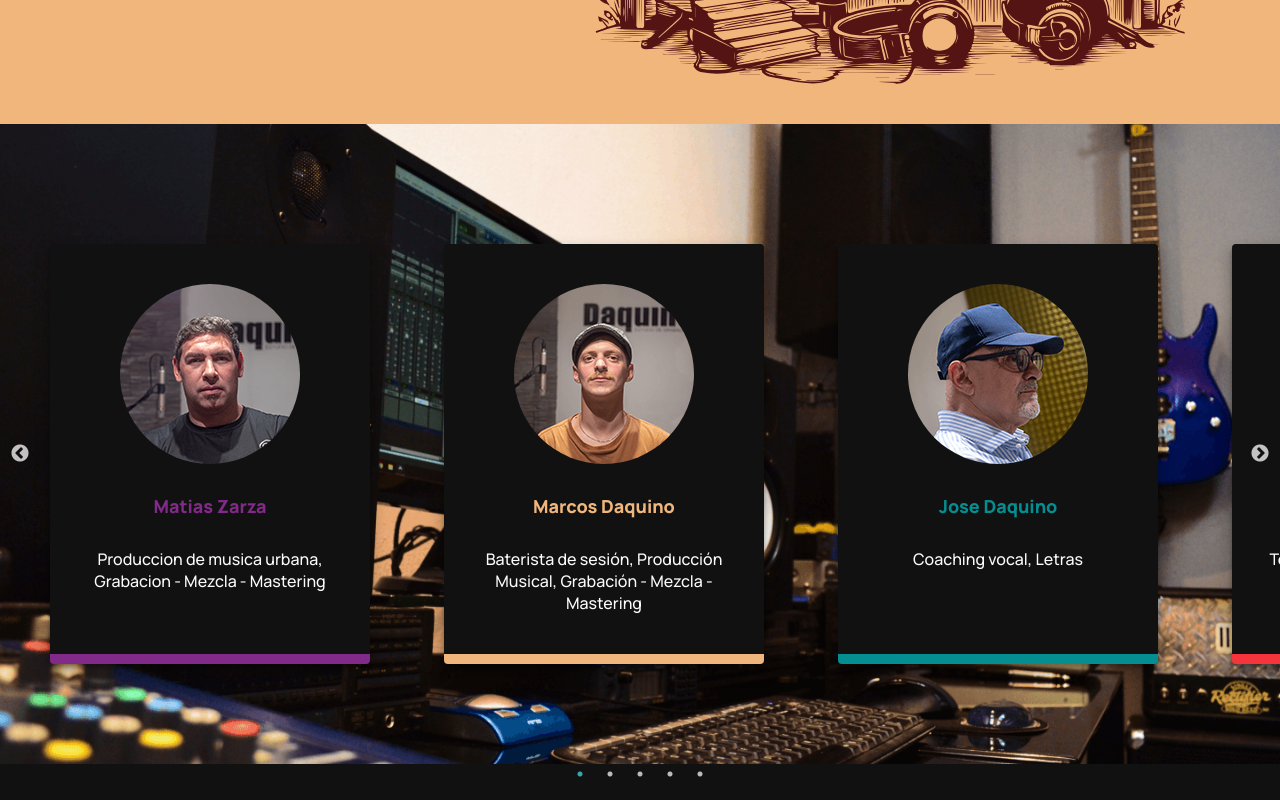
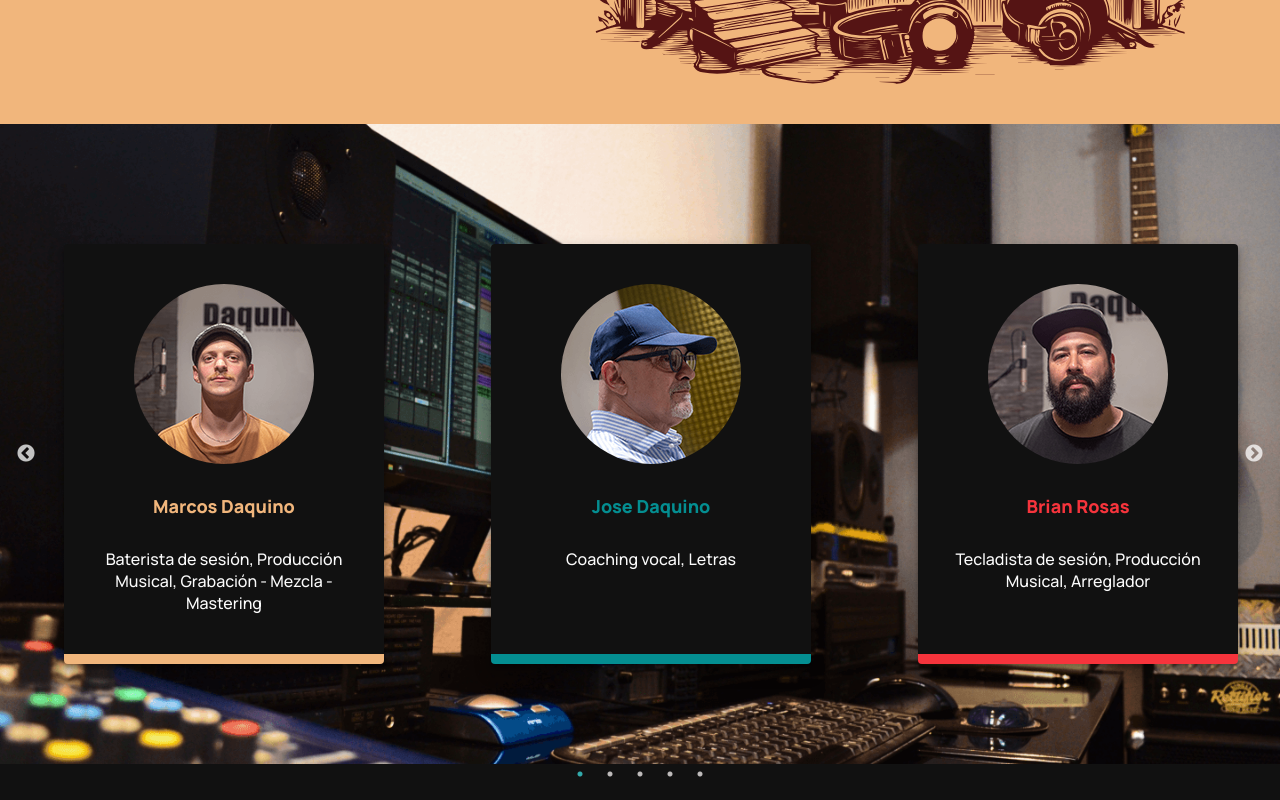
Before and after one commit to MarcosLabra/daquino-estudio, a Next.js app: page / in a window 1280 px wide. Shown: the part 680-1480 px from the top of the page. Built offline with nearby package versions, Linux system fonts and the light colour scheme.

Commit message:
modifico sesion y portada para 1920p

```diff
--- a/src/app/globals.css
+++ b/src/app/globals.css
@@ -14,6 +14,36 @@ body {
   max-width: 100vw;
   overflow-x: hidden;
 }
+
+
+::-webkit-scrollbar {
+  width: 10px;
+}
+
+::-webkit-scrollbar-track {
+  background-color: #111111;
+}
+
+::-webkit-scrollbar-thumb {
+  background-color: #536c7875;
+  border-radius: 10px;
+  /* Bordes redondeados para que tenga forma de pastilla */
+
+  &:hover {
+    background-color: #536c78e7;
+  }
+}
+
+::-webkit-scrollbar-corner {
+  background-color: #111111;
+}
+
+@supports (scrollbar-color: #536c78e7 #111111) {
+  * {
+    scrollbar-color: #536c78e7 #111111;
+  }
+}
+
 
 a {
   color: inherit;
@@ -49,13 +79,17 @@ main {
 }
 
 @media screen and (min-width: 1200px) {
+  .slick-track {
+    left: 5vw !important;
+  }
+
   .slick-prev {
-    left: 10px !important;
+    left: 16px !important;
     z-index: 1;
   }
 
   .slick-next {
-    right: 10px !important;
+    right: 16px !important;
     z-index: 1;
   }
 }
--- a/src/app/ui/cover/Cover.jsx
+++ b/src/app/ui/cover/Cover.jsx
@@ -34,7 +34,6 @@ export default function Cover() {
         width={590}
         height={518}
       />
-
     </section>
   )
 }
--- a/src/app/ui/cover/TeamCarrousel.jsx
+++ b/src/app/ui/cover/TeamCarrousel.jsx
@@ -48,12 +48,14 @@ export default function TeamCarrousel() {
     speed: 500,
     slidesToShow: slidesToShow,
     slidesToScroll: 1,
-    centerMode: true,
     arrows: true,
   };
 
   const updateSettings = () => {
-    if (window.innerWidth >= 1200) {
+
+    if (window.innerWidth >= 1600) {
+      setSlidesToShow(4);
+    } else if (window.innerWidth >= 1200) {
       setSlidesToShow(3);
     } else if (window.innerWidth >= 768) {
       setSlidesToShow(2);
--- a/src/app/ui/cover/cover.module.scss
+++ b/src/app/ui/cover/cover.module.scss
@@ -84,7 +84,7 @@
         text-align: left;
       }
       p {
-        text-align: left;
+        text-align: justify;
         width: 376px;
         font-size: 18px;
       }
@@ -101,3 +101,19 @@
     }
   }
 }
+
+@media screen and (min-width: 1600px) {
+  .cover {
+    .heroImageTablet {
+      display: block;
+      position: relative;
+      margin-bottom: 3vh;
+      opacity: 100%;
+      align-self: flex-end;
+      margin-left: 5vw;
+    }
+    .heroImageDesktop {
+      display: none;
+    }
+  }
+}
--- a/src/app/ui/musicProd/Testimonials.jsx
+++ b/src/app/ui/musicProd/Testimonials.jsx
@@ -28,6 +28,26 @@ const team = [
     testimonial: "Lorem ipsum dolor sit amet consectetur. Massa tristique quam felis sit. Turpis venenatis velit massa lectus donec et diam eu. ",
     artist: "Artista 4",
   },
+  {
+    photo: "/testimonialCards/artist-1.png",
+    testimonial: "Lorem ipsum dolor sit amet consectetur. Massa tristique quam felis sit. Turpis venenatis velit massa lectus donec et diam eu. ",
+    artist: "Artista 5",
+  },
+  {
+    photo: "/testimonialCards/artist-1.png",
+    testimonial: "Lorem ipsum dolor sit amet consectetur. Massa tristique quam felis sit. Turpis venenatis velit massa lectus donec et diam eu. ",
+    artist: "Artista 6",
+  },
+  {
+    photo: "/testimonialCards/artist-1.png",
+    testimonial: "Lorem ipsum dolor sit amet consectetur. Massa tristique quam felis sit. Turpis venenatis velit massa lectus donec et diam eu. ",
+    artist: "Artista 7",
+  },
+  {
+    photo: "/testimonialCards/artist-1.png",
+    testimonial: "Lorem ipsum dolor sit amet consectetur. Massa tristique quam felis sit. Turpis venenatis velit massa lectus donec et diam eu. ",
+    artist: "Artista 8",
+  },
 
 ]
 
@@ -41,11 +61,12 @@ export default function Testimonials() {
     speed: 500,
     slidesToShow: slidesToShow,
     slidesToScroll: 1,
-    centerMode: true,
   };
 
   const updateSettings = () => {
-    if (window.innerWidth >= 1200) {
+    if (window.innerWidth >= 1600) {
+      setSlidesToShow(4);
+    }else if (window.innerWidth >= 1200) {
       setSlidesToShow(3);
     } else if (window.innerWidth >= 768) {
       setSlidesToShow(2);
@@ -61,7 +82,7 @@ export default function Testimonials() {
     return () => {
       window.removeEventListener("resize", updateSettings);
     };
-  }, []); // Empty dependency array ensures useEffect runs only on mount, i.e., on the client side
+  }, []);
 
   return (
     <section className={style.testimonials}>
--- a/src/app/ui/musicProd/musicProd.module.scss
+++ b/src/app/ui/musicProd/musicProd.module.scss
@@ -71,7 +71,7 @@
         width: 450px;
       }
       .phrase {
-        margin-top:40px;
+        margin-top: 40px;
         height: 140px;
         .quotesUpMobile {
           display: none;
@@ -93,10 +93,22 @@
       }
       iframe {
         margin-top: 0;
-        margin-left: 50px;
+        margin-left: 10vw;
         width: 500px;
         height: 550px;
       }
     }
   }
 }
+
+@media screen and (min-width: 1600px) {
+  .musicProd {
+    article {
+      p {
+        font-size: 16px;
+        width: 450px;
+        margin-bottom: 48px;
+      }
+    }
+  }
+}
--- a/src/app/ui/navbar/navbar.module.scss
+++ b/src/app/ui/navbar/navbar.module.scss
@@ -12,6 +12,7 @@
     align-items: center;
     justify-content: space-between;
     padding: 0 16px;
+
     svg {
       width: 32px;
       height: 32px;
@@ -148,3 +149,9 @@
     }
   }
 }
+
+@media screen and (min-width: 1600px) {
+  .navbarContainer {
+    padding: 0 120px;
+  }
+}
--- a/src/app/ui/recordingStudio/recordingStudio.module.scss
+++ b/src/app/ui/recordingStudio/recordingStudio.module.scss
@@ -103,10 +103,22 @@
       }
       iframe {
         margin-top: 0;
-        margin-right: 50px;
+        margin-right: 10vw;
         width: 500px;
         height: 550px;
       }
     }
   }
 }
+
+@media screen and (min-width: 1600px) {
+  .musicProd {
+    article {
+      p {
+        font-size: 16px;
+        width: 450px;
+        margin-bottom: 48px;
+      }
+    }
+  }
+}
--- a/src/app/ui/sectionTitle.module.scss
+++ b/src/app/ui/sectionTitle.module.scss
@@ -22,8 +22,13 @@
 @media screen and (min-width: 1200px) {
   .title {
     padding: 0 60px;
-    h3{
+    h3 {
       font-size: 28px;
     }
   }
 }
+@media screen and (min-width: 1600px) {
+  .title {
+    padding: 0 120px;
+  }
+}
--- a/src/app/ui/session/Session.jsx
+++ b/src/app/ui/session/Session.jsx
@@ -8,11 +8,12 @@ export default function Session() {
     <section id="session" className={style.session}>
       <SectionTitle title={"Músicos de sesión"} />
       <article>
-        <p>Explora la fascinante producción musical con nuestro servicio exclusivo de músicos de sesión desde nuestro estudio para tus proyectos. Comprometidos en elevar la calidad de tu música, nuestros talentosos artistas participan activamente en cada fase, desde la concepción de ideas hasta la ejecución meticulosa, aportando experiencia y creatividad a cada nota. </p>
         <div>
+          <p>Explora la fascinante producción musical con nuestro servicio exclusivo de músicos de sesión desde nuestro estudio para tus proyectos. Comprometidos en elevar la calidad de tu música, nuestros talentosos artistas participan activamente en cada fase, desde la concepción de ideas hasta la ejecución meticulosa, aportando experiencia y creatividad a cada nota. Nuestros músicos no solo destacan por sus habilidades técnicas excepcionales, sino también por su apasionado compromiso con la música. </p>
+          <p>Nos sumergimos en el proceso creativo contigo, abrazando cada etapa para lograr un desarrollo auténtico y una conexión profunda con tu obra. Valoramos la travesía creativa, fomentando la experimentación y autenticidad en cada sesión, superando expectativas y haciendo del proceso musical una experiencia rica y satisfactoria en sí misma. Confía en nosotros para llevar tu música al siguiente nivel desde nuestro estudio, transformando tu proyecto en una obra única y memorable. </p>
+        </div>
 
-          <p>Nuestros músicos no solo destacan por sus habilidades técnicas excepcionales, sino también por su apasionado compromiso con la música. Nos sumergimos en el proceso creativo contigo, abrazando cada etapa para lograr un desarrollo auténtico y una conexión profunda con tu obra. Valoramos la travesía creativa, fomentando la experimentación y autenticidad en cada sesión, superando expectativas y haciendo del proceso musical una experiencia rica y satisfactoria en sí misma. Confía en nosotros para llevar tu música al siguiente nivel desde nuestro estudio, transformando tu proyecto en una obra única y memorable. </p>
-          <div className={style.phrase}>
+        {/* <div className={style.phrase}>
           <Image
             className={style.quotesUpMobile}
             src="/images/quotes-up.svg"
@@ -44,8 +45,8 @@ export default function Session() {
             width={50}
             height={35}
           />
-          </div>
-        </div>
+        </div> */}
+
       </article>
     </section>
   )
--- a/src/app/ui/session/session.module.scss
+++ b/src/app/ui/session/session.module.scss
@@ -62,44 +62,49 @@
     article {
       padding: 60px 120px;
       text-align: left;
-      p {
-        font-size: 16px;
-      }
       div {
         display: flex;
         justify-content: space-between;
-        align-items: center;
         margin-top: 20px;
         width: 100%;
         p {
+          font-size: 16px;
           width: 500px;
         }
-        .phrase {
-          margin-top: 0px;
-          padding-right: 50px;
-          width: fit-content;
-          height: 140px;
-          display: flex;
-          .quotesUpMobile {
-            display: none;
-          }
-          .quotesUpDesktop {
-            display: block;
-          }
-          h4 {
-            width: 300px;
-            text-align: center;
-            margin: 0 20px;
-            font-size: 50px;
-          }
-          .quotesDownMobile {
-            display: none;
-          }
-          .quotesDownDesktop {
-            display: block;
-          }
-        }
+        // .phrase {
+        //   margin-top: 0px;
+        //   padding-right: 50px;
+        //   width: fit-content;
+        //   height: 140px;
+        //   display: flex;
+        //   .quotesUpMobile {
+        //     display: none;
+        //   }
+        //   .quotesUpDesktop {
+        //     display: block;
+        //   }
+        //   h4 {
+        //     width: 300px;
+        //     text-align: center;
+        //     margin: 0 20px;
+        //     font-size: 50px;
+        //   }
+        //   .quotesDownMobile {
+        //     display: none;
+        //   }
+        //   .quotesDownDesktop {
+        //     display: block;
+        //   }
+        // }
       }
     }
   }
 }
+
+@media screen and (min-width: 1600px) {
+  .session {
+    article {
+      padding: 60px 300px;
+    }
+  }
+}
```
Lines whose indentation alone changed are shown as unchanged.
